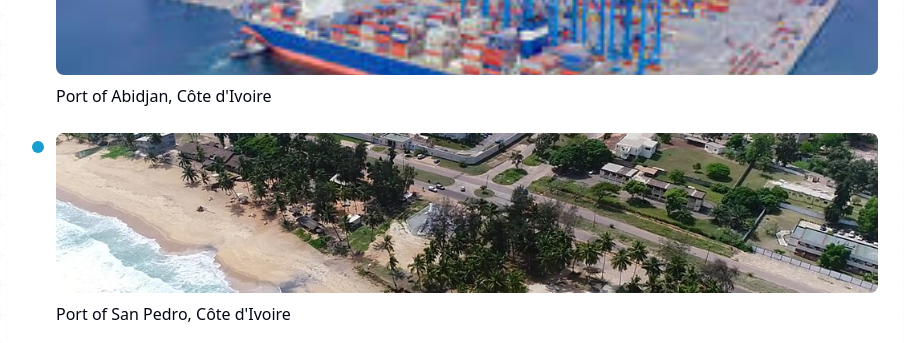
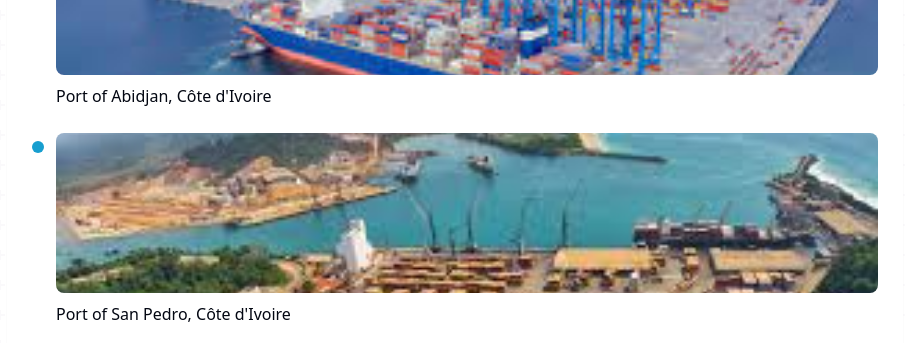
Before and after one commit to SandonWilfried/eazy-chain, a React (Vite) app: page /booking in a window 1280 px wide. Shown: the part 1220-1563 px from the top of the page, without its empty margins (185-1094 px from the left). Built offline with nearby package versions, Linux system fonts and the light colour scheme.

Commit message:
Update San Pedro port image
Update the image displayed for the Port of San Pedro in the Booking page.

```diff
--- a/src/pages/Booking.tsx
+++ b/src/pages/Booking.tsx
@@ -1,3 +1,4 @@
+
 import { useState } from "react";
 import Navbar from "@/components/Navbar";
 import BookingForm from "@/components/BookingForm";
@@ -33,7 +34,7 @@ const portStops = [
   },
   {
     name: "Port of San Pedro, Côte d'Ivoire",
-    imageUrl: "/lovable-uploads/651aee85-46ba-4155-ab92-d07e64f078d6.png"
+    imageUrl: "/lovable-uploads/cdea28bb-8c22-4bca-84b9-b371e61f5a0d.png"
   },
   {
     name: "Port of Monrovia, Liberia",
```
Also changed, not shown: public/lovable-uploads/cdea28bb-8c22-4bca-84b9-b371e61f5a0d.png (added).
